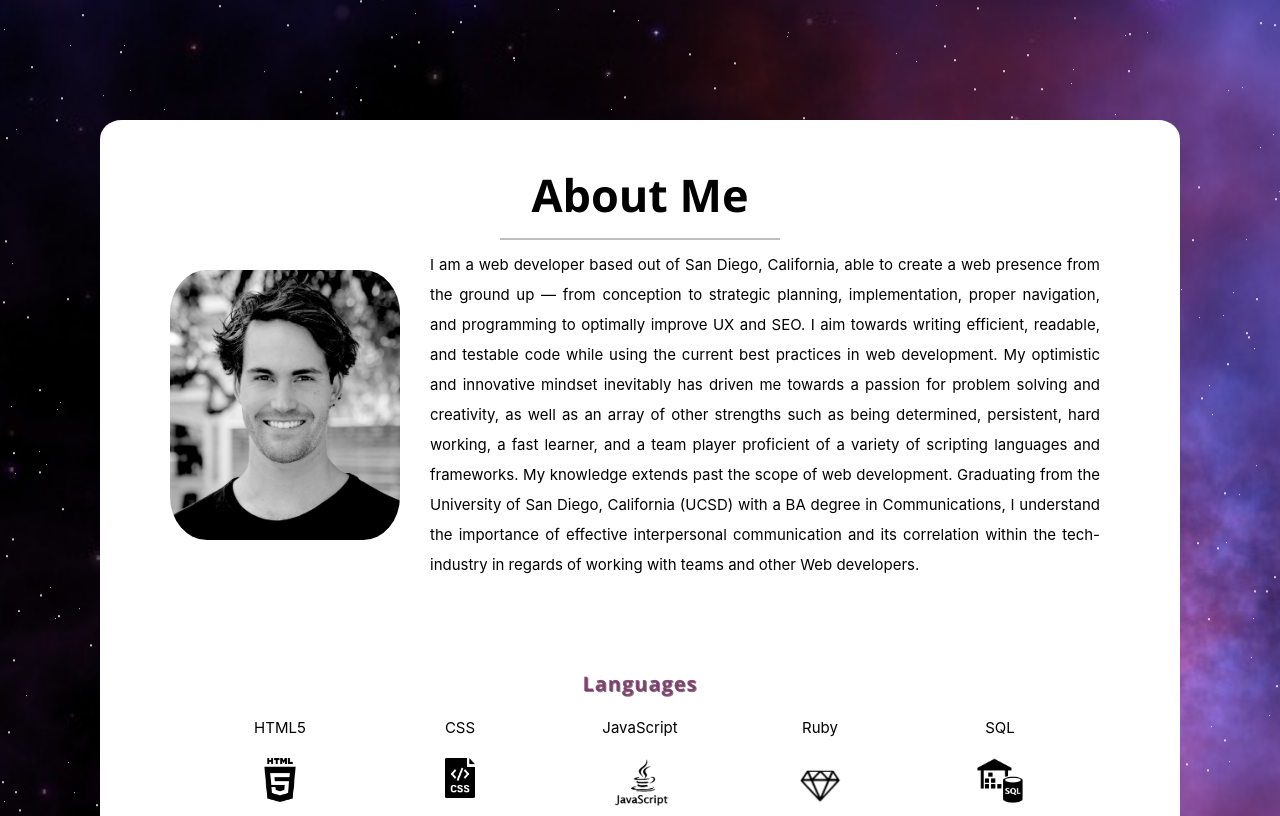
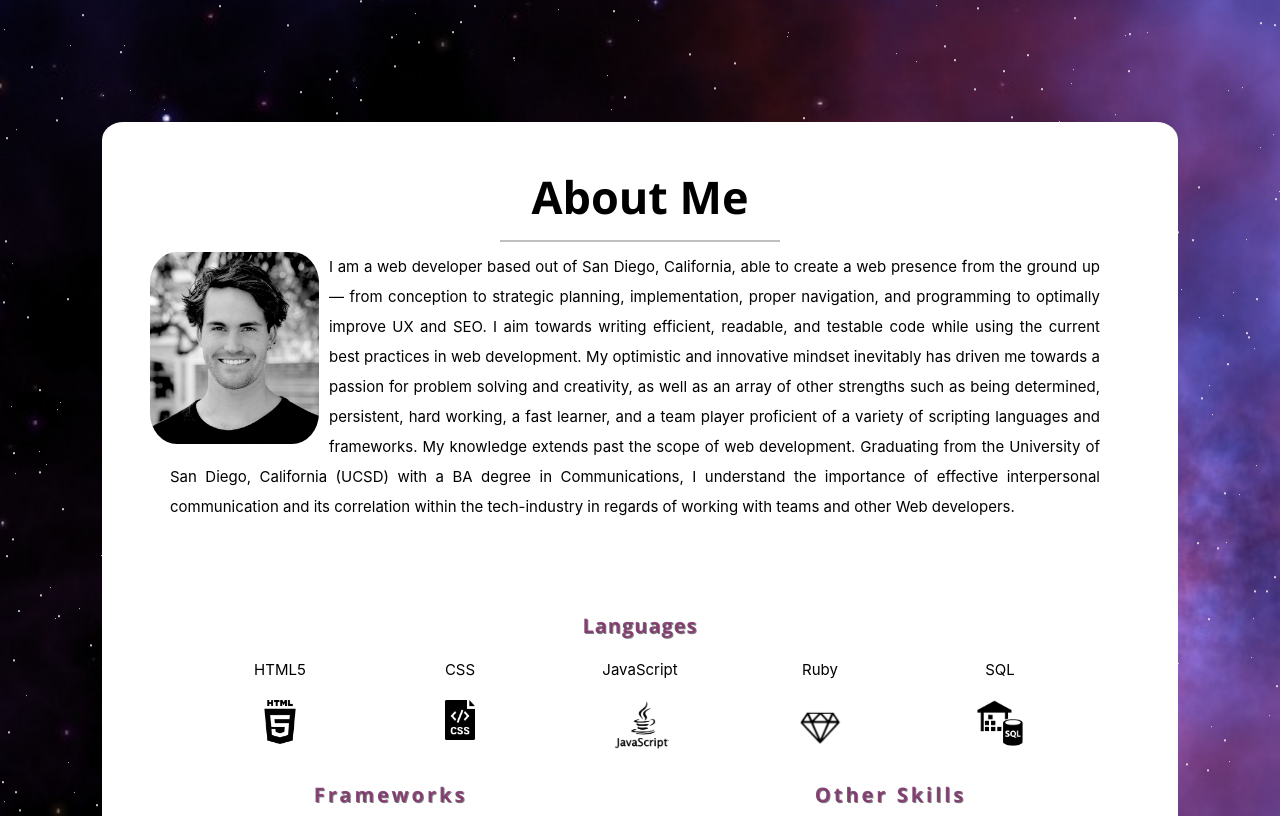
Before and after one commit to stephenbilham/Portfolio, a React (Create React App) app: page / in a window 1280 px wide. Shown: the part 780-1596 px from the top of the page. Built offline with nearby package versions, Linux system fonts and the light colour scheme.

Commit message:
looking at mobile responsiveness

```diff
--- a/package.json
+++ b/package.json
@@ -2,6 +2,7 @@
   "name": "app",
   "version": "0.1.0",
   "private": true,
+  "homepage": "https://stephenbilham.github.io/Portfolio",
   "dependencies": {
     "gh-pages": "^2.1.1",
     "react": "^16.11.0",
@@ -10,6 +11,8 @@
   },
   "scripts": {
     "start": "react-scripts start",
+    "predeploy": "yarn run build",
+    "deploy": "gh-pages -d build",
     "build": "react-scripts build",
     "test": "react-scripts test",
     "eject": "react-scripts eject"
--- a/public/css/layout.css
+++ b/public/css/layout.css
@@ -37,14 +37,15 @@ background-size: cover !important;
 }
 
 .profile-pic {
-   width: 23rem;
-   height: 27rem;
+   width: 13.2vw;
+   height: 15vw;
    border-radius: 16%;
-   margin-top: 3rem;
+   margin: 1rem;
+   float: left;
 }
 #profile-pic-center{
-  padding-left: 3rem;
-  display: inline-flex;
+  /* padding-left: 3rem;
+  display: inline-flex; */
 }
 
 
@@ -219,9 +220,10 @@ ul#nav li.current a { color: #F06000; }
   margin: -2rem auto -2rem auto;
 }
 
+
 #about {
    background: #fff;
-   margin: 100px;
+   margin: 8vw;
    overflow: hidden;
    padding: 5% 0;
    position: relative;
@@ -347,10 +349,10 @@ ul#nav li.current a { color: #F06000; }
    padding-left: 10px;
 }
 
-
 #tech-logo {
   max-width: 44px;
   max-height: 44px;
+  width: 80%;
 }
 
 #css-logo {
@@ -584,9 +586,10 @@ ul#nav li.current a { color: #F06000; }
    padding-left: 0px;
 }
 #portfolio {
-   margin: 100px;
    padding-top: 90px;
    padding-bottom: 60px;
+   margin-left: 1vw;
+   margin-right: 1vw;
    border-radius 2%;
 }
 
--- a/public/css/media-queries.css
+++ b/public/css/media-queries.css
@@ -50,9 +50,9 @@
    /* About Section
    ------------------------------------------------------------------- */
    #about .profile-pic {
-      width: 114px;
+      /* width: 114px;
       height: 114px;
-      margin-left: 12px;
+      margin-left: 12px; */
    }
    #about .contact-details { width: 50%; }
    #about .download { width: 50%; }
```
Also changed, not shown: 162 other files (tests, documents, lock files or other folders).
